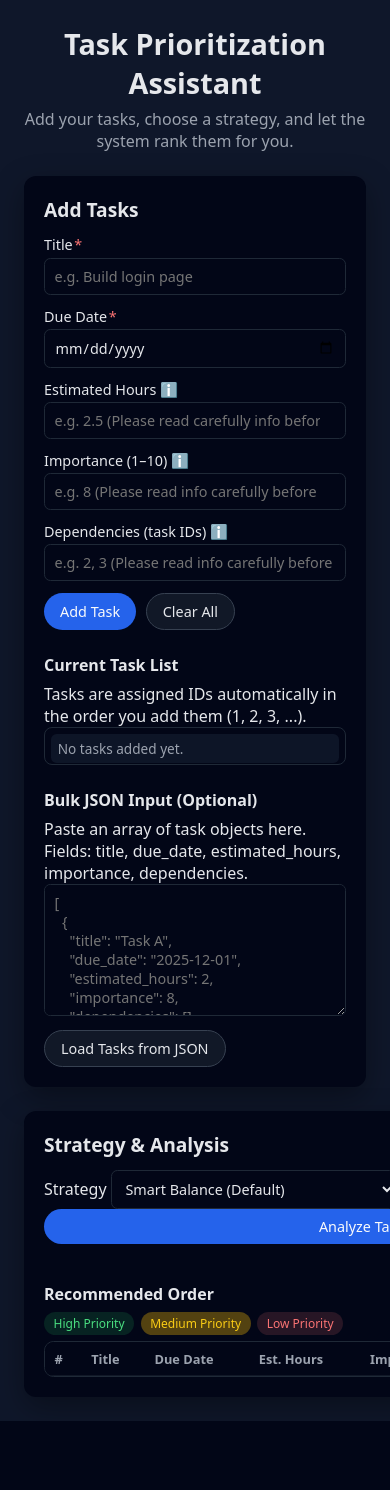
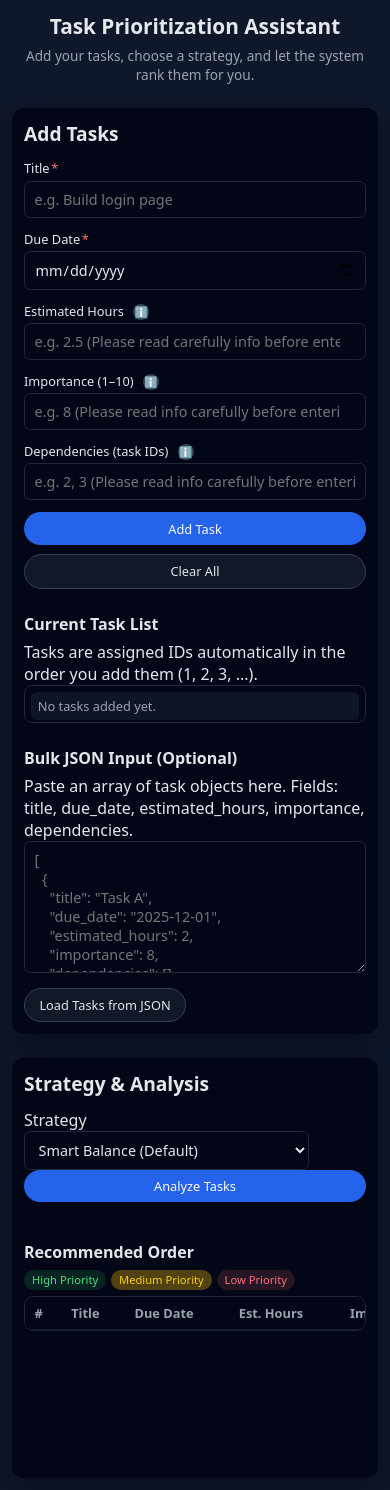
Before and after one commit to SAGAR12-art/Task-Prioritization-Assistance, a Django app: template templates/index.html in a window 390 px wide; the page is wider, and only the part inside the window is pictured. Before the commit the page ends 1421 px from the top of that part, so only its background shows below. Run offline with Django 5.2, Linux system fonts and the light colour scheme; the template is opened without the code that fills it, so the values that code supplies are empty.

Commit message:
Responsive update for all the devices

```diff
--- a/static/style.css
+++ b/static/style.css
@@ -288,3 +288,164 @@ textarea {
 .priority-low {
   color: #f97373;
 }
+
+/* RESPONSIVE BREAKPOINTS */
+
+/* Tablets / small laptops (≤ 900px) */
+@media (max-width: 900px) {
+  main {
+    flex-direction: column;
+  }
+
+  .panel {
+    width: 100%;
+  }
+
+  .app-container {
+    padding: 1.25rem;
+  }
+}
+
+/* Large phones / small tablets (≤ 768px) */
+@media (max-width: 768px) {
+  header h1 {
+    font-size: 1.5rem;
+  }
+
+  .subtitle {
+    font-size: 0.85rem;
+  }
+
+  .panel {
+    padding: 1rem;
+  }
+
+  .task-form label,
+  .results-table th,
+  .results-table td {
+    font-size: 0.8rem;
+  }
+
+  .btn {
+    font-size: 0.8rem;
+    padding: 0.45rem 0.9rem;
+  }
+
+  .buttons-row {
+    flex-direction: column;
+  }
+}
+
+/* Small phones (≤ 480px) */
+@media (max-width: 480px) {
+  .app-container {
+    padding: 0.75rem;
+  }
+
+  header h1 {
+    font-size: 1.3rem;
+  }
+
+  .panel {
+    padding: 0.75rem;
+  }
+
+  .legend {
+    gap: 0.3rem;
+  }
+
+  .badge {
+    font-size: 0.7rem;
+    padding: 0.15rem 0.5rem;
+  }
+
+  /* Info icon tooltip */
+.info-icon {
+  display: inline-block;
+  margin-left: 6px;
+  background: #334155;
+  color: #f8fafc;
+  border-radius: 50%;
+  width: 16px;
+  height: 16px;
+  font-size: 11px;
+  text-align: center;
+  line-height: 16px;
+  cursor: pointer;
+  position: relative;
+}
+
+.info-icon:hover::after {
+  content: attr(data-info);
+  position: absolute;
+  top: -4px;
+  left: 22px;
+  background: #1e293b;
+  color: #f1f5f9;
+  padding: 8px 10px;
+  font-size: 0.75rem;
+  border-radius: 6px;
+  width: 220px;
+  z-index: 10;
+  box-shadow: 0 4px 12px rgba(0,0,0,0.45);
+}
+
+.info-icon:hover::before {
+  content: "";
+  position: absolute;
+  top: 4px;
+  left: 18px;
+  width: 0;
+  height: 0;
+  border-top: 6px solid transparent;
+  border-bottom: 6px solid transparent;
+  border-right: 6px solid #1e293b;
+}
+
+  .task-list li {
+    font-size: 0.8rem;
+  }
+}
+
+/* Info icon tooltip */
+.info-icon {
+  display: inline-block;
+  margin-left: 6px;
+  background: #334155;
+  color: #f8fafc;
+  border-radius: 50%;
+  width: 16px;
+  height: 16px;
+  font-size: 11px;
+  text-align: center;
+  line-height: 16px;
+  cursor: pointer;
+  position: relative;
+}
+
+.info-icon:hover::after {
+  content: attr(data-info);
+  position: absolute;
+  top: -4px;
+  left: 22px;
+  background: #1e293b;
+  color: #f1f5f9;
+  padding: 8px 10px;
+  font-size: 0.75rem;
+  border-radius: 6px;
+  width: 220px;
+  z-index: 10;
+  box-shadow: 0 4px 12px rgba(0,0,0,0.45);
+}
+
+.info-icon:hover::before {
+  content: "";
+  position: absolute;
+  top: 4px;
+  left: 18px;
+  width: 0;
+  height: 0;
+  border-top: 6px solid transparent;
+  border-bottom: 6px solid transparent;
+  border-right: 6px solid #1e293b;
+}
```
